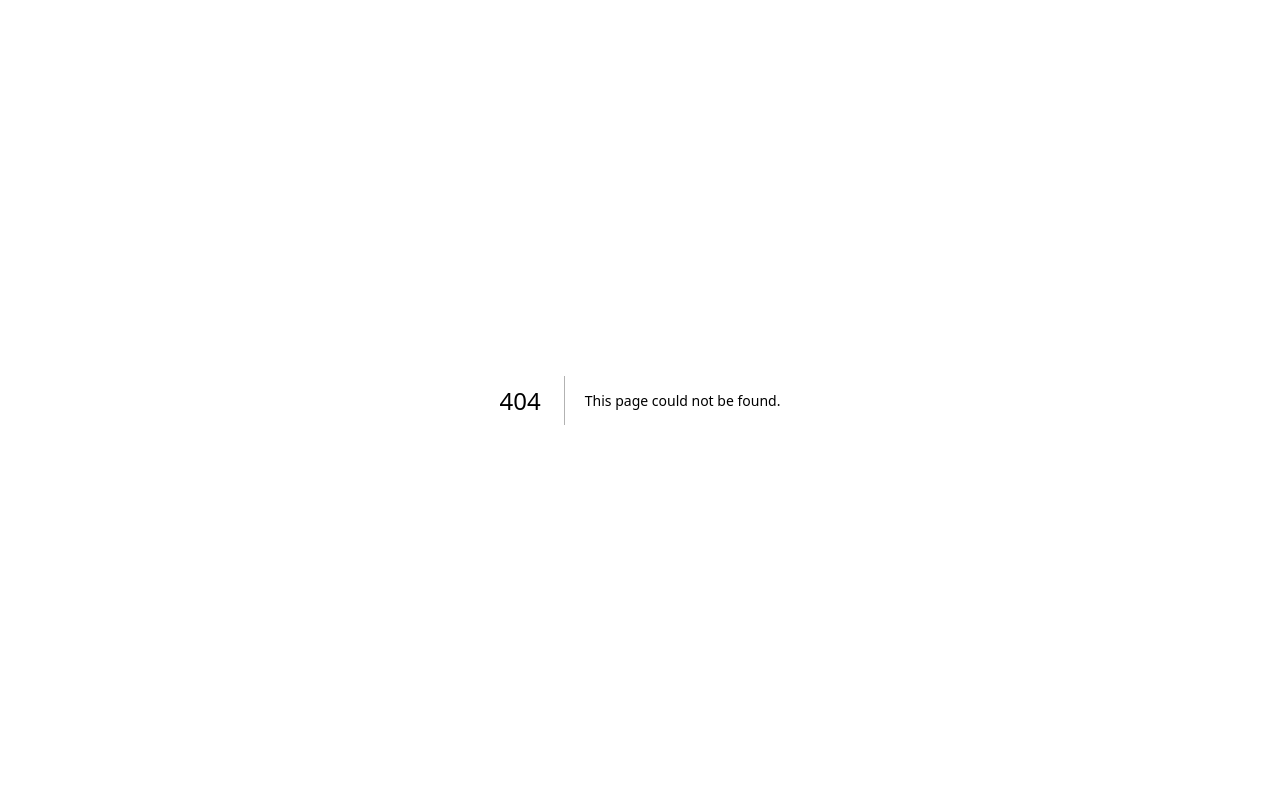
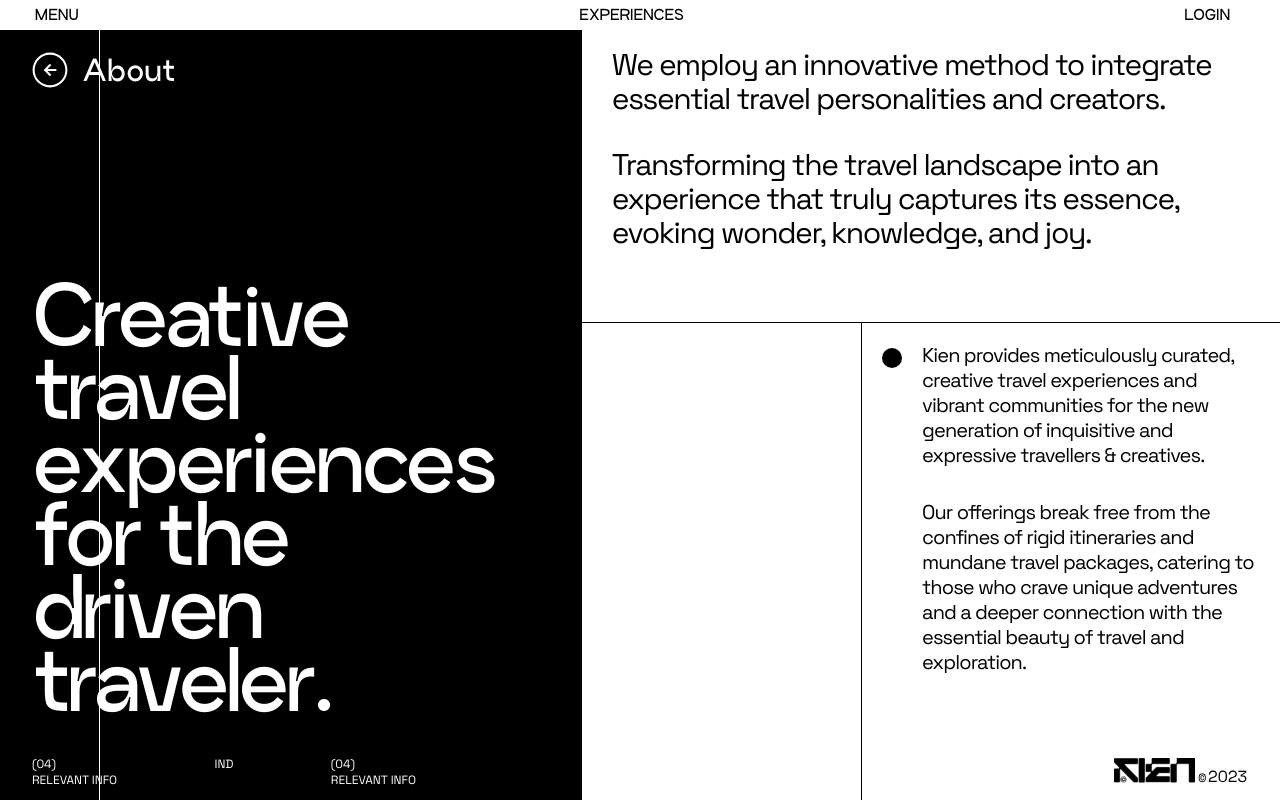
Before and after one commit to asadtoqeer777/Kien, a Next.js app: page /aboutUs in a window 1280 px wide. Before the commit this address had no page. Built offline with nearby package versions, Linux system fonts and the light colour scheme.

Commit message:
Develop about screen and small fix's

```diff
--- /dev/null
+++ b/src/app/aboutUs/page.tsx
@@ -0,0 +1,95 @@
+"use client";
+import React from "react";
+import { useRouter } from "next/navigation";
+import footerLogo from "../__assets/images/svgs/mainFooterLogo.svg";
+import backArrow from ".././__assets/images/svgs/backArrowWhite.svg";
+import Image from "next/image";
+import Header from "../__components/header/Header";
+
+const AboutUs = () => {
+  const router = useRouter();
+  return (
+    <div className="h-screen w-screen relative SpaceGrotesk overflow-hidden">
+      <Header navTheme={"bg-white text-black"} navBorArrow={false} />
+      <div className=" grid grid-cols-11 h-screen">
+        <div className=" col-span-5 bg-black relative">
+          <div className="w-[1px] h-screen bg-white absolute top-0 left-[17%]"></div>
+        </div>
+        <div className=" col-span-6  2xl:text-[35px] xl:text-[30px] lg:text-[25px] md:text-[22px] text-[20px]  font-normal 2xl:leading-[39px] xl:leading-[34px] md:leading-[30px] leading-[20px] tracking-[-1.4px]">
+          <div className="2xl:px-[34px] xl:px-[30px] lg:px-[28px] px-[15px] pt-[48px] 2xl:pb-14 xl:pb-10">
+
+          <div className=" mb-8">
+            We employ an innovative method to integrate essential travel
+            personalities and creators.
+          </div>
+          <div className="mb-8">
+            Transforming the travel landscape into an experience that truly
+            captures its essence, evoking wonder, knowledge, and joy.
+          </div>
+
+          </div>
+
+          <div className="grid grid-cols-10 border-t-[1px] border-black h-[75vh]">
+          <div className="hidden md:block md:col-span-2 lg:col-span-4"></div>
+          <div className="col-span-10 md:col-span-8 lg:col-span-6 border-l-[1px] border-black h-[100%] 2xl:p-6 xl:p-5 lg:p-4 md:p-3 p-2">
+            <div className="flex items-start 2xl:gap-[23px] xl:gap-[20px] lg:gap-[18px] gap-[15px]">
+            <div className="w-5 h-5 rounded-full bg-black shrink-0 translate-y-[5px]"></div>
+            <div className="2xl:text-[23px] xl:text-[20px] lg:text-[18px] md:text-[17px] sm:text-[16px] text-[15px] 2xl:leading-[30px] xl:leading-[25px] md:leading-[20px] leading-[15px] tracking-[-0.92px]">
+              <div className=" mb-8">
+              Kien provides meticulously curated, creative travel experiences and vibrant communities for the new generation of inquisitive and expressive travellers & creatives.
+              </div>
+              <div>
+              Our offerings break free from the confines of rigid itineraries and mundane travel packages, catering to those who crave unique adventures and a deeper connection with the essential beauty of travel and exploration.
+              </div>
+            </div>
+            </div>
+          </div>
+        </div>
+        </div>
+      </div>
+      <div className="absolute flex items-center gap-[10px] top-[48px] left-7">
+        <div
+          className="cursor-pointer  2xl:w-[48px] xl:w-[44px] lg:w-[40px] md:w-[35px] sm:w-[30px] w-[28px]"
+          onClick={() => {
+            router.push("/");
+          }}
+        >
+          <Image
+            src={backArrow}
+            alt="arrow-icon"
+            className="custom-img cursor-pointer"
+            fill
+          />
+        </div>
+        <div className="2xl:text-[32px] xl:text-[28px] lg:text-[26px] md:text-[24px] sm:text-[22px] text-[20px] font-medium text-white CraftworkGrotesk">About</div>
+      </div>
+      <div className="absolute bottom-0 left-1/2 transform -translate-x-1/2 w-full mx-auto py-3 px-8 gap-5">
+        <div className="2xl:text-[92px] xl:text-[80px] lg:text-[70px] md:text-[50px] sm:text-[40px] text-[30px] font-medium 2xl:leading-[89px] xl:leading-[73px] lg:leading-[63px] md:leading-[53px] leading-[30px] text-white lg:tracking-[-4.08px] tracking-[-2.08px]  mb-[40px] w-[40%] CraftworkGrotesk">
+          Creative travel experiences for the driven traveler.
+        </div>
+        <div className="flex flex-wrap justify-between items-center ">
+          <div className="max-w-sm w-full flex items-end text-white">
+            <div className="flex justify-between gap-6 w-full">
+              <p className="w-max text-xs">
+                (04)
+                <br />
+                RELEVANT INFO
+              </p>
+              <p className="w-max text-xs">IND</p>
+              <p className="w-max text-xs">
+                (04)
+                <br />
+                RELEVANT INFO
+              </p>
+            </div>
+          </div>
+          <div className=" w-max ml-auto">
+            <Image src={footerLogo} alt="footer-logo" className="" />
+          </div>
+        </div>
+      </div>
+    </div>
+  );
+};
+
+export default AboutUs;
--- a/src/app/archetype/page.tsx
+++ b/src/app/archetype/page.tsx
@@ -50,7 +50,7 @@ const ArchetypePage = () => {
 
       <div className=" h-[40vh] bg-white">
         <h1
-          className="pt-[45px] sm:pt-[55px] md:pt-[65px]  xl:pt-[75px]  2xl:pt-[95px] text-center text-[50px] sm:text-[63px] md:text-[75px] lg:text-[100px] xl:text-[120px] 2xl:text-[140px] tracking-[-4.8px]
+          className="pt-[45px] sm:pt-[55px] md:pt-[65px]  xl:pt-[75px]  2xl:pt-[95px] text-center text-[50px] sm:text-[63px] md:text-[75px] lg:text-[90px] xl:text-[120px] 2xl:text-[140px] tracking-[-4.8px]
         lg:tracking-[-4.8px] font-bold leading-9 uppercase CraftworkGrotesk"
         >
           Craft your STORY
@@ -74,15 +74,15 @@ const ArchetypePage = () => {
           <div className="col-span-2 md:col-span-3 xl:col-span-5 bg-black"></div>
           <div className="col-span-10 md:col-span-9 xl:col-span-7 bg-primary relative">
             <div className="absolute text-white bottom-3 left-2 w-full">
-              <h2 className="text-[52px] font-[400] SpaceGrotesk">Archetype</h2>
+              <h2 className="2xl:text-[52px] xl:text-[46px] lg:text-[40px] md:text-[36px] sm:text-[30px] text-[25px] font-[400] SpaceGrotesk">Archetype</h2>
               <div className="grid grid-cols-10">
                 <div className="col-span-2">
-                  <p className="text-[12px] font-[400] mt-[9px] AuxMono">[AA]+[KEE]+[TYP]</p>
+                  <p className="2xl:text-[12px] text-[10px] font-[400] mt-[9px] AuxMono">[AA]+[KEE]+[TYP]</p>
                 </div>
                 <div className="col-span-5 px-4">
                   <div className="flex mt-[9px] gap-3">
                     <div className="w-[12px] h-[12px] bg-white rounded-[50%] mt-[3px]"></div>
-                    <div className="text-[12px] font-[400] w-[95%] SpaceGrotesk">
+                    <div className=" 2xl:text-[12px] text-[10px] font-normal w-[95%] SpaceGrotesk">
                     Beyond a timeless emblem, an archetype reveals intrinsic truths in travel. Engaging with these patterns leads to self-discovery and a deeper connection to humanity's collective narrative, journeying both across lands and within the soul.
                     </div>
                   </div>
--- a/src/app/landingPageTransition/page.tsx
+++ b/src/app/landingPageTransition/page.tsx
@@ -45,12 +45,12 @@ const LandingTransition = () => {
                 <div>
                   <div className=" w-full absolute bottom-[70px] right-[14px]">
                     <div className="flex justify-between pr-4">
-                      <div className="flex justify-between px-[14px] sm:px-[34px] CraftworkGrotesk">
-                        <div className="text-black text-[18px] md:text-2xl xl:text-3xl 2xl:text-4xl font-semibold leading-6 sm:leading-9 mr-[40px] sm:mr-[150px] md:mr-[212px] lg:mr-[262px]">
+                      <div className="flex justify-between items-end px-[14px] sm:px-[34px] CraftworkGrotesk">
+                        <div className="text-black text-[18px] md:text-2xl xl:text-3xl 2xl:text-4xl font-semibold leading-[18px] sm:leading-[20px] md:leading-[22px] xl:leading-[26px] 2xl:leading-[32px] mr-[40px] sm:mr-[150px] md:mr-[212px] lg:mr-[262px]">
                           <div className="">YOU</div>
                           <div className="">ARE</div>
                         </div>
-                        <div className="text-black text-[18px] md:text-2xl xl:text-3xl 2xl:text-4xl font-semibold leading-6 sm:leading-9">
+                        <div className="text-black text-[18px] md:text-2xl xl:text-3xl 2xl:text-4xl leading-[18px] sm:leading-[20px] md:leading-[22px] xl:leading-[26px] 2xl:leading-[32px] font-semibold">
                           <div className="">THE</div>
                           <div className="">DESTINATION </div>
                         </div>
@@ -58,7 +58,7 @@ const LandingTransition = () => {
                       <div className="text-black text-[8px] sm:text-[12px] md:text-[14px] lg:text-[16px] font-semibold leading-[12px] sm:leading-[17px]  sm:right-[34px] AuxMono">
                         <div className="">IMMERSIVE
 </div>
-                        <div className="">TRAVEL</div>
+                        <div className="sm:mb-2 mb-0">TRAVEL</div>
                         <div className="">EXPERIENCES
 </div>
                         <div className="">FOR YOU</div>
--- a/src/app/page.tsx
+++ b/src/app/page.tsx
@@ -238,10 +238,9 @@ export default function Home() {
         tl.fromTo(
           "#philosophy",
           {
-            scale: 15,
+            scale: 35,
             duration: 20,
-
-
+            transformOrigin: "50% 65%"
           },
           {
             scale: 1,
--- a/src/app/philosophy/page.tsx
+++ b/src/app/philosophy/page.tsx
@@ -12,7 +12,7 @@ import footerLogo from "../__assets/images/svgs/footerLogo.svg";
 import CountUp from "react-countup";
 import backArrowCircle from "../__assets/images/svgs/back-arrow-circle.svg";
 import { TransformWrapper, TransformComponent } from "react-zoom-pan-pinch";
-import philosphy from "../__assets/images/pngs/MicrosoftTeams-image.png"
+import philosphy from "../__assets/images/svgs/philosophyMain.svg"
 
 interface Props {
   scrollCheck: boolean;
@@ -96,7 +96,7 @@ const PhilosophyPage = ({ scrollCheck }: Props) => {
                   <Image
                     src={philosphy}
                     alt="philosophy-poster"
-                    className="custom-img  relative z-10"
+                    className="custom-img  relative z-10 h-[300px]"
                     fill
                   />
                 {/* </TransformComponent> */}
```
Also changed, not shown: src/app/__assets/images/pngs/MicrosoftTeams-image.png (deleted), src/app/__assets/images/svgs/philosophyMain.svg (added).
